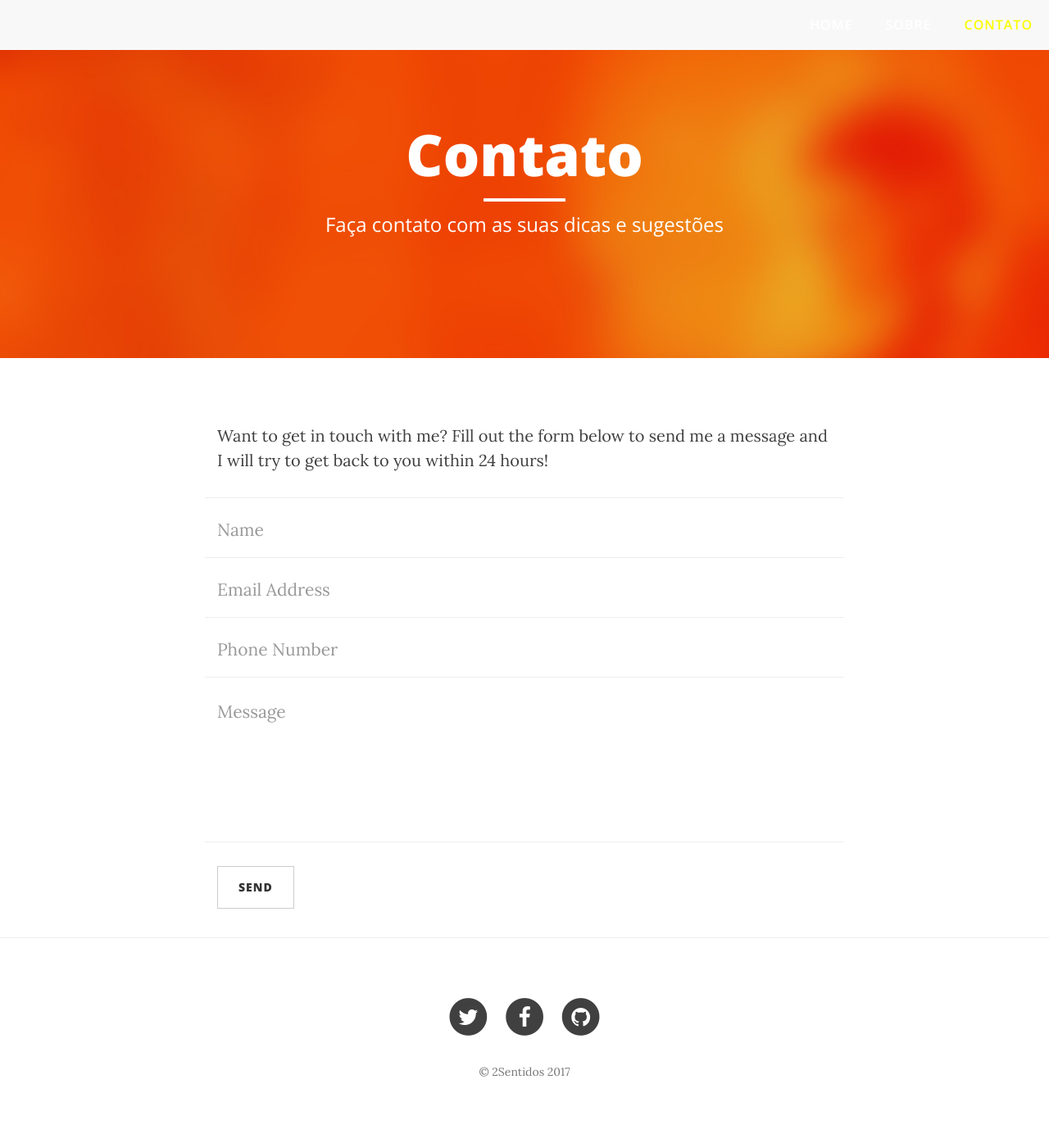
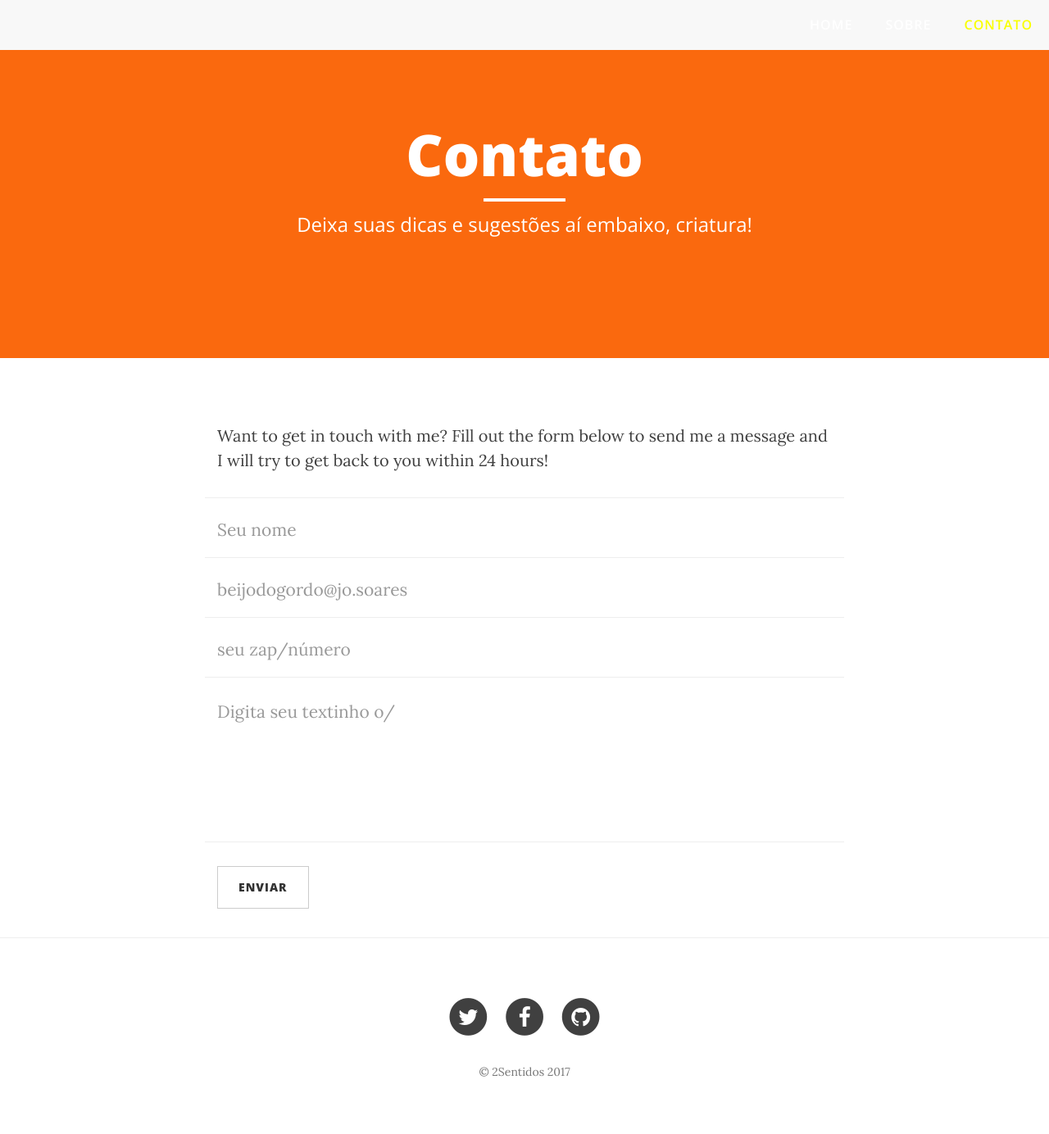
Before and after one commit to budhelisson/budhelisson.github.io, a Jekyll site: the page built from contact.html, in a window 1280 px wide. Shown: the whole page at 82% size. Built offline with Jekyll 4.4.1, drawn with Linux system fonts in a browser that asks for light colours; nearby versions of some CDN libraries; Markdown is read by kramdown in place of the engine named in the settings; comment, search, counter and statistics services are not loaded.

Commit message:
some changes

```diff
--- a/about.html
+++ b/about.html
@@ -1,9 +1,9 @@
 ---
 layout: default
 title: "Sobre"
-description: "Quem está por trás disso?"
+description: "Quem está por trás?"
 navigationName: "Sobre"
-coverImg: "about-bg.jpg"
+coverImg: "bg.jpg"
 group: "navigation"
 order: "2"
 ---
--- a/contact.html
+++ b/contact.html
@@ -1,9 +1,9 @@
 ---
 layout: default
 title: "Contato"
-description: "Faça contato com as suas dicas e sugestões"
+description: "Deixa suas dicas e sugestões aí embaixo, criatura!"
 navigationName: "Contato"
-coverImg: "contact-bg.jpg"
+coverImg: "bg.jpg"
 group: "navigation"
 order: "3"
 ---
@@ -19,29 +19,29 @@ order: "3"
             <form name="sentMessage" id="contactForm" novalidate>
                 <div class="row control-group">
                     <div class="form-group col-xs-12 floating-label-form-group controls">
-                        <label>Name</label>
-                        <input type="text" class="form-control" placeholder="Name" id="name" required data-validation-required-message="Please enter your name.">
+                        <label>Nome</label>
+                        <input type="text" class="form-control" placeholder="Seu nome" id="name" required data-validation-required-message="Seu nome, Please.">
                         <p class="help-block text-danger"></p>
                     </div>
                 </div>
                 <div class="row control-group">
                     <div class="form-group col-xs-12 floating-label-form-group controls">
-                        <label>Email Address</label>
-                        <input type="email" class="form-control" placeholder="Email Address" id="email" required data-validation-required-message="Please enter your email address.">
+                        <label>E-mail</label>
+                        <input type="email" class="form-control" placeholder="beijodogordo@jo.soares" id="email" required data-validation-required-message="Faltou seu e-mail.">
                         <p class="help-block text-danger"></p>
                     </div>
                 </div>
                 <div class="row control-group">
                     <div class="form-group col-xs-12 floating-label-form-group controls">
-                        <label>Phone Number</label>
-                        <input type="tel" class="form-control" placeholder="Phone Number" id="phone" required data-validation-required-message="Please enter your phone number." name="_replyto" >
+                        <label>Zap/Telefone</label>
+                        <input type="tel" class="form-control" placeholder="seu zap/número" id="phone" required data-validation-required-message="Faltou seu número." name="_replyto" >
                         <p class="help-block text-danger"></p>
                     </div>
                 </div>
                 <div class="row control-group">
                     <div class="form-group col-xs-12 floating-label-form-group controls">
-                        <label>Message</label>
-                        <textarea rows="5" class="form-control" placeholder="Message" id="message" required data-validation-required-message="Please enter a message."></textarea>
+                        <label>Messagem</label>
+                        <textarea rows="5" class="form-control" placeholder="Digita seu textinho o/" id="message" required data-validation-required-message="Ué, não vai dizer nada?"></textarea>
                         <p class="help-block text-danger"></p>
                     </div>
                 </div>
@@ -50,7 +50,7 @@ order: "3"
                 <div id="success"></div>
                 <div class="row">
                     <div class="form-group col-xs-12">
-                        <button type="submit" class="btn btn-default">Send</button>
+                        <button type="submit" class="btn btn-default">Enviar</button>
                     </div>
                 </div>
             </form>
--- a/index.html
+++ b/index.html
@@ -3,7 +3,7 @@ layout: default
 title: "2Sentidos"
 description: "Pra quem curte tecnologia e fotografia"
 navigationName: "Home"
-coverImg: "#333"
+coverImg: "bg.jpg"
 order: "1"
 ---
 
```
Also changed, not shown: img/about-bg.jpg (deleted), img/bg.jpg (added), img/contact-bg.jpg (deleted), img/home-bg.jpg (deleted), img/post-bg.jpg (deleted).
